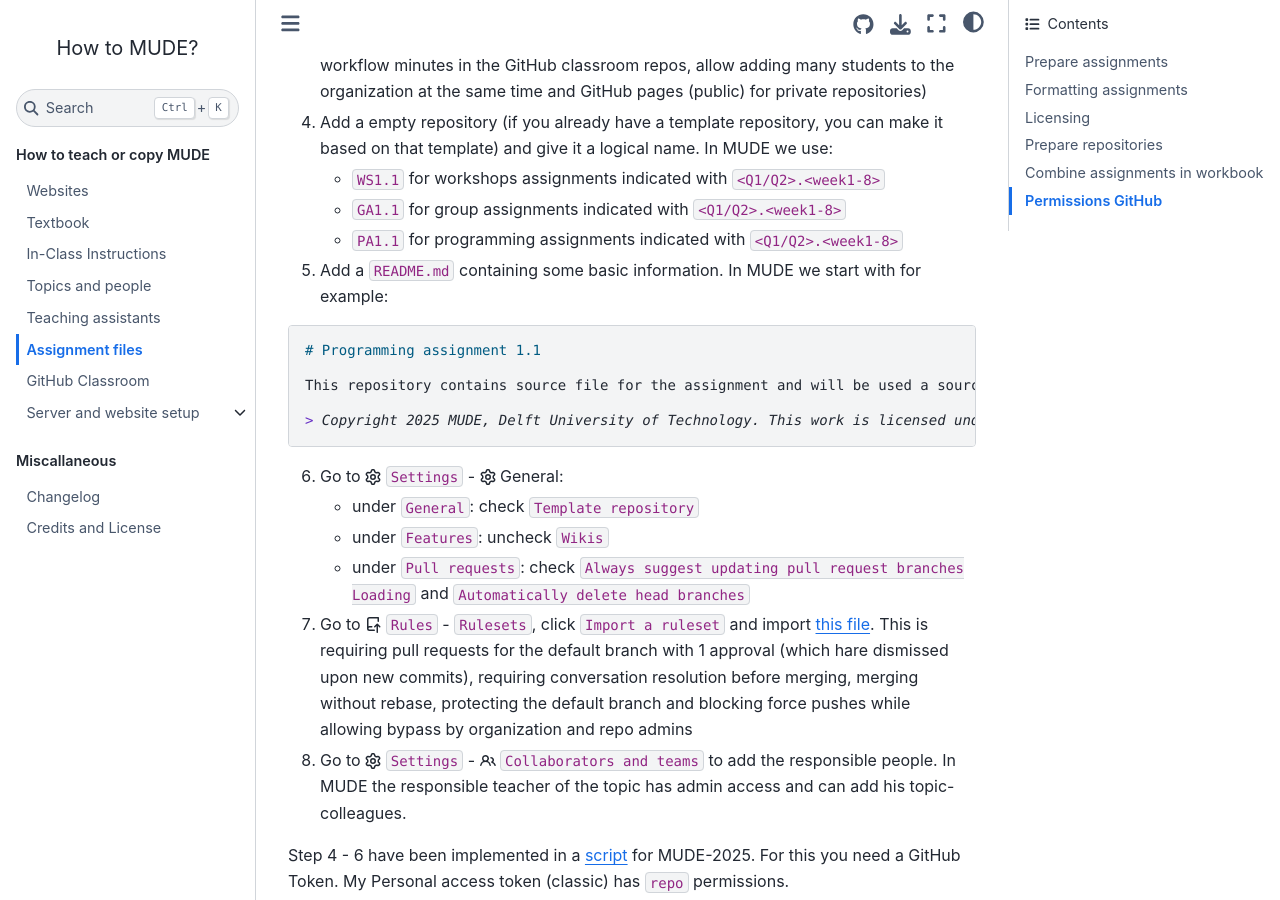
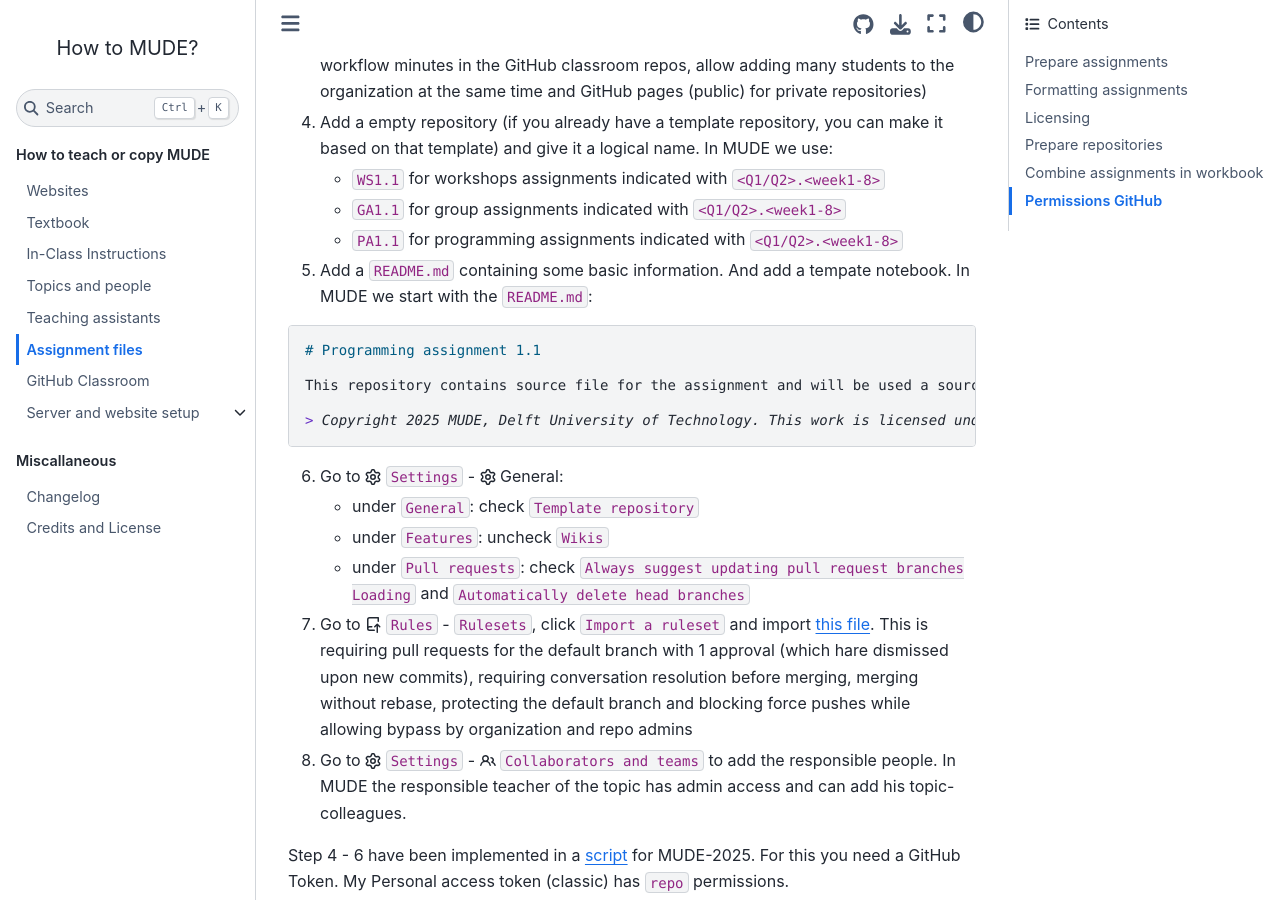
Before and after one commit to TUDelft-MUDE/teacher, a Jupyter Book: the page built from book/assignment_repo.md, in a window 1280 px wide and 900 px high, scrolled down 1553 px. Built offline with Jupyter Book 1.0.4 settings and Sphinx 7.4.7 and the Sphinx Book theme 1.1.4, drawn with Linux system fonts in a browser that asks for light colours; comment, search, counter and statistics services are not loaded.

Commit message:
add template repo

````diff
--- a/book/assignment_repo.md
+++ b/book/assignment_repo.md
@@ -35,7 +35,7 @@
    - `WS1.1` for workshops assignments indicated with `<Q1/Q2>.<week1-8>`
    - `GA1.1` for group assignments indicated with `<Q1/Q2>.<week1-8>`
    - `PA1.1` for programming assignments indicated with `<Q1/Q2>.<week1-8>`
-5. Add a `README.md` containing some basic information. In MUDE we start with for example:
+5. Add a `README.md` containing some basic information. And add a [tempate notebook](./template.ipynb). In MUDE we start with the `README.md`:
 ```md
 # Programming assignment 1.1
 
````
Also changed, not shown: book/template.ipynb (added).
